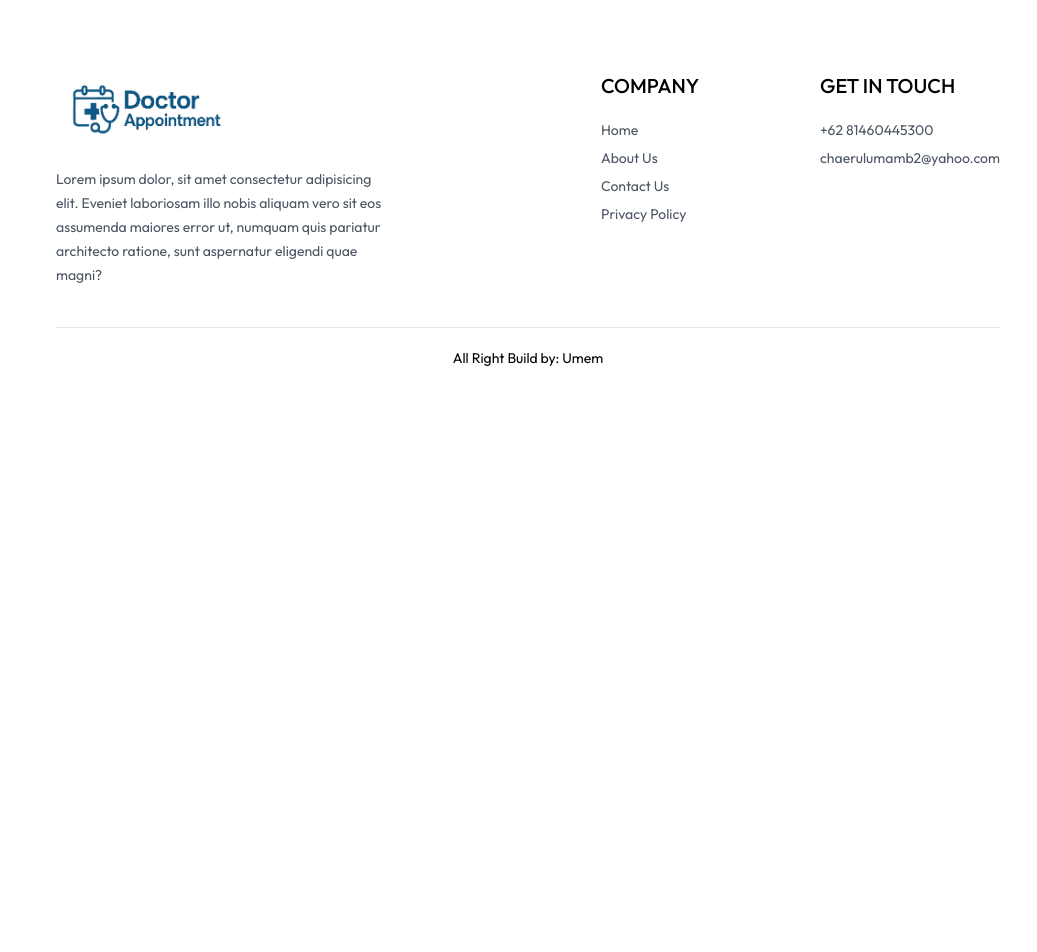
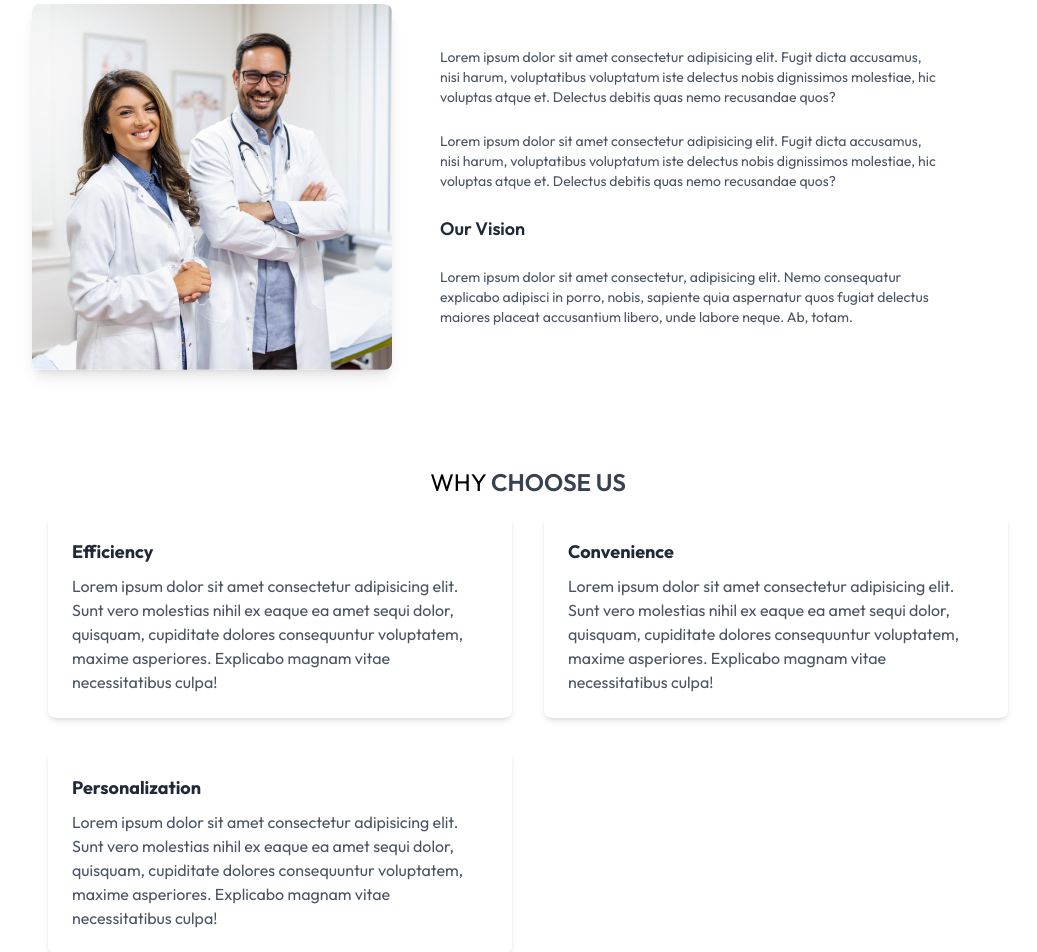
Before and after one commit to umem1125/doctor-appointment-react-js, a React (Vite) app: page /about in a window 1280 px wide. Shown: the part 240-1192 px from the top of the page, without its empty margins (112-1149 px from the left). Before the commit the page ends 800 px from the top, so only its background shows below. Built offline with nearby package versions, Linux system fonts and the light colour scheme.

Commit message:
related doctors, about

```diff
--- a/src/components/RelatedDoctors.jsx
+++ b/src/components/RelatedDoctors.jsx
@@ -1,10 +1,59 @@
-import React from "react";
+import React, { useContext, useEffect, useState } from "react";
+import { AppContext } from "../context/AppContext";
+import { useParams, useNavigate } from "react-router-dom";
 
-const RelatedDoctors = () => {
+const RelatedDoctors = ({ speciality, docId }) => {
+  const { doctors } = useContext(AppContext);
+  const [relDoc, setRelDoc] = useState([]);
+  const navigate = useNavigate(); // Use useNavigate instead of useParams
+
+  useEffect(() => {
+    if (doctors.length > 0 && speciality) {
+      const doctorsData = doctors.filter(
+        (doc) => doc.speciality === speciality && doc._id !== docId
+      );
+      setRelDoc(doctorsData);
+    }
+  }, [doctors, speciality, docId]);
+
   return (
-    <div>
-      <p>RelatedDoctors</p>
-    </div>
+    <section className="flex flex-col items-center gap-6 my-16 text-gray-900 md:mx-10">
+      <h1 className="text-4xl font-extrabold text-center text-blue-900">
+        Related Doctors
+      </h1>
+      <p className="max-w-xl text-center text-gray-700 text-lg mb-4">
+        Simply browse through our extensive list of trusted doctors
+      </p>
+
+      <div className="grid grid-cols-1 sm:grid-cols-2 md:grid-cols-3 lg:grid-cols-4 gap-8 max-w-6xl w-full">
+        {relDoc.slice(0, 5).map((item, index) => (
+          <div
+            onClick={() => navigate(`/appointment/${item._id}`)}
+            key={index}
+            className="bg-white rounded-lg shadow-lg hover:shadow-xl transition duration-300 p-4 flex flex-col items-center cursor-pointer transform hover:scale-105"
+          >
+            <img
+              src={item.image}
+              alt="Doctor"
+              className="w-32 h-32 object-cover rounded-full mb-4 border-4 border-blue-300"
+            />
+            <div className="text-center">
+              <p className="text-lg font-semibold text-blue-800">{item.name}</p>
+              <p className="text-gray-600">{item.speciality}</p>
+              <div className="mt-2">
+                <p className="text-green-500 font-medium">Available</p>
+              </div>
+            </div>
+          </div>
+        ))}
+      </div>
+      <button
+        onClick={() => navigate("/doctors")}
+        className="mt-6 px-6 py-2 bg-sky-600 text-white rounded-lg hover:bg-sky-700 transition duration-300 transform hover:scale-105"
+      >
+        More Doctors
+      </button>
+    </section>
   );
 };
 
--- a/src/pages/About.jsx
+++ b/src/pages/About.jsx
@@ -3,8 +3,77 @@ import { assets } from "../assets/assets";
 
 const About = () => {
   return (
-    <div>
-      <p>About</p>
+    <div className="max-w-6xl mx-auto px-4 py-10">
+      <div className="text-center text-3xl font-bold text-gray-800">
+        <p>
+          ABOUT <span className="text-gray-700 font-medium">US</span>
+        </p>
+      </div>
+
+      <div className="my-10 flex flex-col md:flex-row gap-12 items-center">
+        <img
+          className="w-full md:max-w-[360px] rounded-lg shadow-lg"
+          src={assets.about_image}
+          alt="About Us"
+        />
+        <div className="flex flex-col justify-center gap-6 md:w-2/4 text-sm text-gray-600">
+          <p>
+            Lorem ipsum dolor sit amet consectetur adipisicing elit. Fugit dicta
+            accusamus, nisi harum, voluptatibus voluptatum iste delectus nobis
+            dignissimos molestiae, hic voluptas atque et. Delectus debitis quas
+            nemo recusandae quos?
+          </p>
+          <p>
+            Lorem ipsum dolor sit amet consectetur adipisicing elit. Fugit dicta
+            accusamus, nisi harum, voluptatibus voluptatum iste delectus nobis
+            dignissimos molestiae, hic voluptas atque et. Delectus debitis quas
+            nemo recusandae quos?
+          </p>
+          <h2 className="text-lg font-semibold text-gray-800">Our Vision</h2>
+          <p>
+            Lorem ipsum dolor sit amet consectetur, adipisicing elit. Nemo
+            consequatur explicabo adipisci in porro, nobis, sapiente quia
+            aspernatur quos fugiat delectus maiores placeat accusantium libero,
+            unde labore neque. Ab, totam.
+          </p>
+        </div>
+      </div>
+      <div className="max-w-6xl mx-auto px-4 py-10">
+        <div className="text-2xl my-4 text-center">
+          <p>
+            WHY <span className="text-gray-700 font-semibold">CHOOSE US</span>
+          </p>
+        </div>
+        <div className="grid grid-cols-1 md:grid-cols-2 gap-8">
+          <div className="bg-white rounded-lg shadow-md p-6">
+            <h3 className="text-lg font-bold text-gray-800">Efficiency</h3>
+            <p className="text-gray-600 mt-2">
+              Lorem ipsum dolor sit amet consectetur adipisicing elit. Sunt vero
+              molestias nihil ex eaque ea amet sequi dolor, quisquam, cupiditate
+              dolores consequuntur voluptatem, maxime asperiores. Explicabo
+              magnam vitae necessitatibus culpa!
+            </p>
+          </div>
+          <div className="bg-white rounded-lg shadow-md p-6">
+            <h3 className="text-lg font-bold text-gray-800">Convenience</h3>
+            <p className="text-gray-600 mt-2">
+              Lorem ipsum dolor sit amet consectetur adipisicing elit. Sunt vero
+              molestias nihil ex eaque ea amet sequi dolor, quisquam, cupiditate
+              dolores consequuntur voluptatem, maxime asperiores. Explicabo
+              magnam vitae necessitatibus culpa!
+            </p>
+          </div>
+          <div className="bg-white rounded-lg shadow-md p-6">
+            <h3 className="text-lg font-bold text-gray-800">Personalization</h3>
+            <p className="text-gray-600 mt-2">
+              Lorem ipsum dolor sit amet consectetur adipisicing elit. Sunt vero
+              molestias nihil ex eaque ea amet sequi dolor, quisquam, cupiditate
+              dolores consequuntur voluptatem, maxime asperiores. Explicabo
+              magnam vitae necessitatibus culpa!
+            </p>
+          </div>
+        </div>
+      </div>
     </div>
   );
 };
--- a/src/pages/Appointment.jsx
+++ b/src/pages/Appointment.jsx
@@ -162,7 +162,7 @@ const Appointment = () => {
           </button>
         </div>
         {/* todo: related doctors */}
-        <RelatedDoctors />
+        <RelatedDoctors docId={docId} speciality={docInfo.speciality} />
       </div>
     )
   );
--- a/src/pages/Contact.jsx
+++ b/src/pages/Contact.jsx
@@ -1,7 +1,48 @@
 import React from "react";
+import { assets } from "../assets/assets";
 
 const Contact = () => {
-  return <div>Contact</div>;
+  return (
+    <div className="max-w-6xl mx-auto px-4 py-10">
+      <div className="text-3xl font-bold text-center mb-6">
+        <p>
+          CONTACT <span className="text-gray-700">US</span>
+        </p>
+      </div>
+
+      <div className="flex flex-col md:flex-row items-center gap-10">
+        <img
+          src={assets.contact_image}
+          alt="Contact Us"
+          className="w-full md:w-1/2 rounded-lg shadow-lg"
+        />
+
+        <div className="flex flex-col justify-center gap-4 md:w-1/2">
+          <h3 className="text-xl font-semibold text-gray-800">Our Office</h3>
+          <p className="text-gray-600">
+            Lorem ipsum dolor sit amet.
+            <br /> Lorem, ipsum dolor.
+          </p>
+          <p className="text-gray-600">
+            Tel: +62 00000 <br /> Lorem, ipsum dolor.
+          </p>
+
+          <h3 className="text-xl font-semibold text-gray-800">
+            Careers at{" "}
+            <span className="font-semibold text-primary underline">
+              DoctorApp
+            </span>
+          </h3>
+          <p className="text-gray-600">
+            Lorem ipsum dolor sit amet consectetur adipisicing elit. Quam, non.
+          </p>
+          <button className="mt-4 px-6 py-2 bg-sky-600 text-white rounded-lg hover:bg-sky-700 transition duration-300">
+            Explore Jobs
+          </button>
+        </div>
+      </div>
+    </div>
+  );
 };
 
 export default Contact;
```
